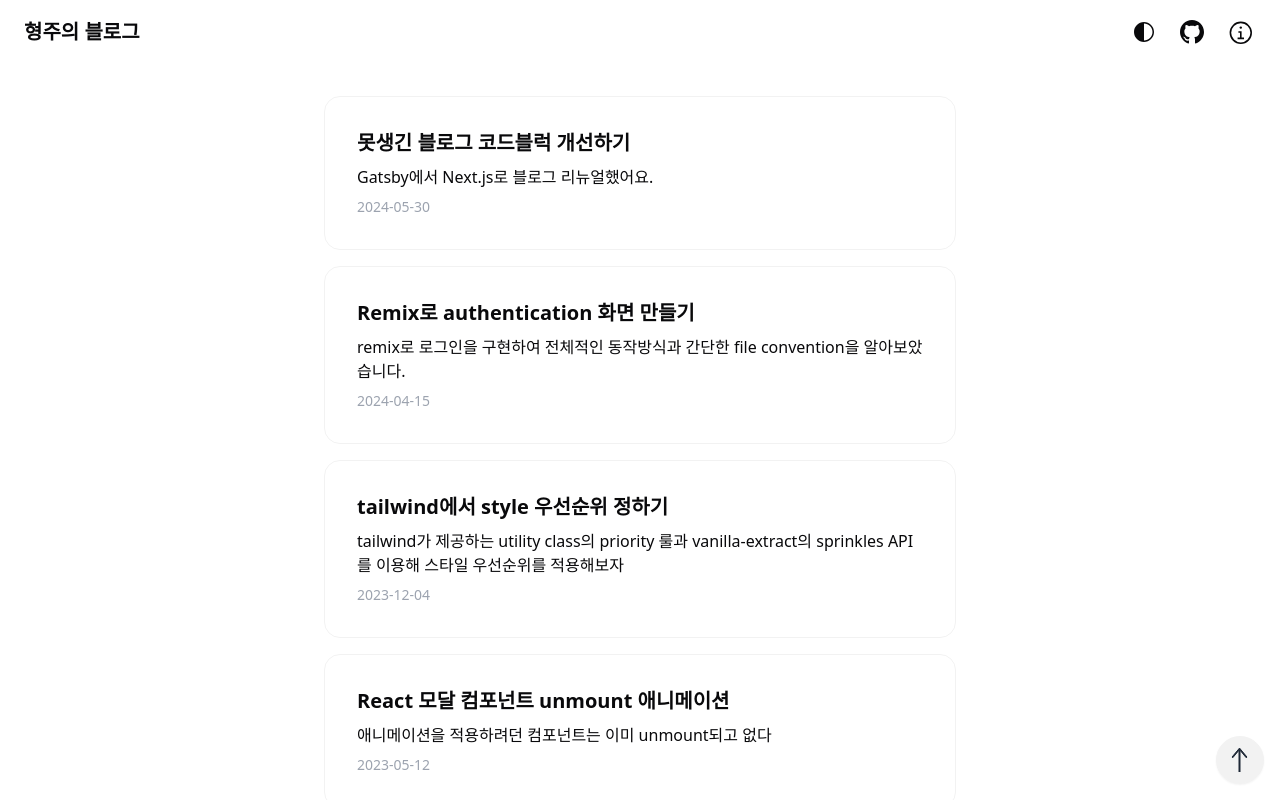
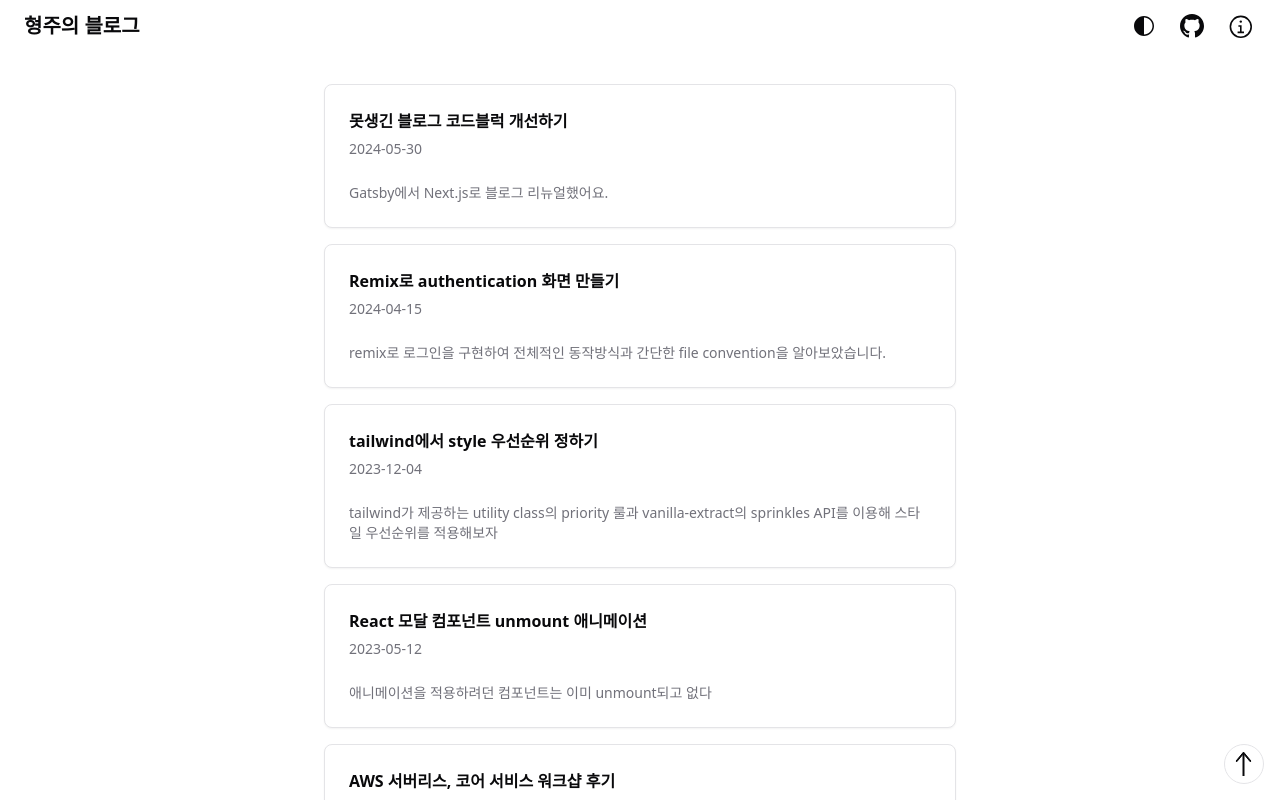
Before and after one commit to nokiahub/nokiahub.name, a Next.js app: page / in a window 1280 px wide. Shown: the top 800 px of the page. Built offline with nearby package versions, Linux system fonts and the light colour scheme.

Commit message:
updated ui with shadcn-ui

```diff
--- a/components/Footer.tsx
+++ b/components/Footer.tsx
@@ -2,7 +2,7 @@
 
 const Footer = () => {
   return (
-    <footer className={"footer footer-center p-10"}>
+    <footer className={"flex flex-col items-center gap-3 p-10"}>
       <a
         target="_blank"
         href="https://github.com/nokiahub"
@@ -10,11 +10,11 @@
       >
         <GithubIcon />
       </a>
-      <aside className={"grid-flow-col items-center"}>
+      <div>
         © {new Date().getFullYear()}, Built with
         <a href="https://nextjs.org/">Next.js</a>
-        <p>Copyright © 2024 - All right reserved</p>
-      </aside>
+      </div>
+      <p>Copyright © 2024 - All right reserved</p>
     </footer>
   );
 };
--- a/components/Header.tsx
+++ b/components/Header.tsx
@@ -1,18 +1,17 @@
 import Link from "next/link";
 import ThemeSwitchToggle from "./ThemeSwitchTogle";
 import GithubIcon from "../app/icons/GithubIcon";
-import { AboutIcon } from "../app/icons/AboutIcon";
+import { AboutIcon } from "@/app/icons/AboutIcon";
 
 export const Header = () => {
   return (
-    <nav className={"navbar sticky top-0 bg-background px-6"}>
-      <div className={"navbar-start"}>
+    <nav
+      className={"sticky top-0 flex justify-between bg-background px-6 py-3"}
+    >
       <Link className={"text-xl font-bold"} href={"/"}>
         형주의 블로그
       </Link>
-      </div>
-      <div className={"navbar-end"}>
-        <ul className={"menu menu-horizontal flex gap-6 px-1"}>
+      <ul className={"flex items-center gap-6 px-1"}>
         <ThemeSwitchToggle />
         <Link
           target="_blank"
@@ -25,7 +24,6 @@
           <AboutIcon />
         </Link>
       </ul>
-      </div>
     </nav>
   );
 };
--- a/components/Posts.tsx
+++ b/components/Posts.tsx
@@ -1,6 +1,12 @@
 import { Post } from "@/lib/post";
 import { NextPage } from "next";
 import Link from "next/link";
+import {
+  Card,
+  CardContent,
+  CardDescription,
+  CardHeader,
+} from "@/components/ui/card";
 
 type PostsProps = {
   posts: Post[];
@@ -22,12 +28,16 @@
   const { id, title, description, date } = post;
 
   return (
-    <Link className={"card card-bordered"} href={`/posts/${id}`}>
-      <div className={"card-body"}>
-        <h2 className={"card-title"}>{title}</h2>
-        <p>{description}</p>
-        <p className={"text-sm text-gray-400"}>{date}</p>
-      </div>
+    <Link href={`/posts/${id}`}>
+      <Card>
+        <CardHeader>
+          <h2 className={"font-bold"}>{title}</h2>
+          <CardDescription>{date}</CardDescription>
+        </CardHeader>
+        <CardContent>
+          <CardDescription>{description}</CardDescription>
+        </CardContent>
+      </Card>
     </Link>
   );
 };
--- a/components/ScrollToTopButton.tsx
+++ b/components/ScrollToTopButton.tsx
@@ -1,6 +1,7 @@
 "use client";
 
-import { ArrowIcon } from "../app/icons/ArrowIcon";
+import { ArrowIcon } from "@/app/icons/ArrowIcon";
+import { Button } from "@/components/ui/button";
 
 export const ScrollToTopButton = () => {
   const scrollToTop = () => {
@@ -11,11 +12,12 @@
   };
 
   return (
-    <button
+    <Button
       onClick={scrollToTop}
-      className="btn btn-circle fixed bottom-4 right-4"
+      variant={"outline"}
+      className="fixed bottom-4 right-4 size-10 rounded-full p-0"
     >
       <ArrowIcon />
-    </button>
+    </Button>
   );
 };
--- /dev/null
+++ b/components/ui/button.tsx
@@ -0,0 +1,56 @@
+import * as React from "react"
+import { Slot } from "@radix-ui/react-slot"
+import { cva, type VariantProps } from "class-variance-authority"
+
+import { cn } from "@/lib/utils"
+
+const buttonVariants = cva(
+  "inline-flex items-center justify-center whitespace-nowrap rounded-md text-sm font-medium ring-offset-background transition-colors focus-visible:outline-none focus-visible:ring-2 focus-visible:ring-ring focus-visible:ring-offset-2 disabled:pointer-events-none disabled:opacity-50",
+  {
+    variants: {
+      variant: {
+        default: "bg-primary text-primary-foreground hover:bg-primary/90",
+        destructive:
+          "bg-destructive text-destructive-foreground hover:bg-destructive/90",
+        outline:
+          "border border-input bg-background hover:bg-accent hover:text-accent-foreground",
+        secondary:
+          "bg-secondary text-secondary-foreground hover:bg-secondary/80",
+        ghost: "hover:bg-accent hover:text-accent-foreground",
+        link: "text-primary underline-offset-4 hover:underline",
+      },
+      size: {
+        default: "h-10 px-4 py-2",
+        sm: "h-9 rounded-md px-3",
+        lg: "h-11 rounded-md px-8",
+        icon: "h-10 w-10",
+      },
+    },
+    defaultVariants: {
+      variant: "default",
+      size: "default",
+    },
+  }
+)
+
+export interface ButtonProps
+  extends React.ButtonHTMLAttributes<HTMLButtonElement>,
+    VariantProps<typeof buttonVariants> {
+  asChild?: boolean
+}
+
+const Button = React.forwardRef<HTMLButtonElement, ButtonProps>(
+  ({ className, variant, size, asChild = false, ...props }, ref) => {
+    const Comp = asChild ? Slot : "button"
+    return (
+      <Comp
+        className={cn(buttonVariants({ variant, size, className }))}
+        ref={ref}
+        {...props}
+      />
+    )
+  }
+)
+Button.displayName = "Button"
+
+export { Button, buttonVariants }
--- /dev/null
+++ b/components/ui/navigation-menu.tsx
@@ -0,0 +1,128 @@
+import * as React from "react"
+import * as NavigationMenuPrimitive from "@radix-ui/react-navigation-menu"
+import { cva } from "class-variance-authority"
+import { ChevronDown } from "lucide-react"
+
+import { cn } from "@/lib/utils"
+
+const NavigationMenu = React.forwardRef<
+  React.ElementRef<typeof NavigationMenuPrimitive.Root>,
+  React.ComponentPropsWithoutRef<typeof NavigationMenuPrimitive.Root>
+>(({ className, children, ...props }, ref) => (
+  <NavigationMenuPrimitive.Root
+    ref={ref}
+    className={cn(
+      "relative z-10 flex max-w-max flex-1 items-center justify-center",
+      className
+    )}
+    {...props}
+  >
+    {children}
+    <NavigationMenuViewport />
+  </NavigationMenuPrimitive.Root>
+))
+NavigationMenu.displayName = NavigationMenuPrimitive.Root.displayName
+
+const NavigationMenuList = React.forwardRef<
+  React.ElementRef<typeof NavigationMenuPrimitive.List>,
+  React.ComponentPropsWithoutRef<typeof NavigationMenuPrimitive.List>
+>(({ className, ...props }, ref) => (
+  <NavigationMenuPrimitive.List
+    ref={ref}
+    className={cn(
+      "group flex flex-1 list-none items-center justify-center space-x-1",
+      className
+    )}
+    {...props}
+  />
+))
+NavigationMenuList.displayName = NavigationMenuPrimitive.List.displayName
+
+const NavigationMenuItem = NavigationMenuPrimitive.Item
+
+const navigationMenuTriggerStyle = cva(
+  "group inline-flex h-10 w-max items-center justify-center rounded-md bg-background px-4 py-2 text-sm font-medium transition-colors hover:bg-accent hover:text-accent-foreground focus:bg-accent focus:text-accent-foreground focus:outline-none disabled:pointer-events-none disabled:opacity-50 data-[active]:bg-accent/50 data-[state=open]:bg-accent/50"
+)
+
+const NavigationMenuTrigger = React.forwardRef<
+  React.ElementRef<typeof NavigationMenuPrimitive.Trigger>,
+  React.ComponentPropsWithoutRef<typeof NavigationMenuPrimitive.Trigger>
+>(({ className, children, ...props }, ref) => (
+  <NavigationMenuPrimitive.Trigger
+    ref={ref}
+    className={cn(navigationMenuTriggerStyle(), "group", className)}
+    {...props}
+  >
+    {children}{" "}
+    <ChevronDown
+      className="relative top-[1px] ml-1 h-3 w-3 transition duration-200 group-data-[state=open]:rotate-180"
+      aria-hidden="true"
+    />
+  </NavigationMenuPrimitive.Trigger>
+))
+NavigationMenuTrigger.displayName = NavigationMenuPrimitive.Trigger.displayName
+
+const NavigationMenuContent = React.forwardRef<
+  React.ElementRef<typeof NavigationMenuPrimitive.Content>,
+  React.ComponentPropsWithoutRef<typeof NavigationMenuPrimitive.Content>
+>(({ className, ...props }, ref) => (
+  <NavigationMenuPrimitive.Content
+    ref={ref}
+    className={cn(
+      "left-0 top-0 w-full data-[motion^=from-]:animate-in data-[motion^=to-]:animate-out data-[motion^=from-]:fade-in data-[motion^=to-]:fade-out data-[motion=from-end]:slide-in-from-right-52 data-[motion=from-start]:slide-in-from-left-52 data-[motion=to-end]:slide-out-to-right-52 data-[motion=to-start]:slide-out-to-left-52 md:absolute md:w-auto ",
+      className
+    )}
+    {...props}
+  />
+))
+NavigationMenuContent.displayName = NavigationMenuPrimitive.Content.displayName
+
+const NavigationMenuLink = NavigationMenuPrimitive.Link
+
+const NavigationMenuViewport = React.forwardRef<
+  React.ElementRef<typeof NavigationMenuPrimitive.Viewport>,
+  React.ComponentPropsWithoutRef<typeof NavigationMenuPrimitive.Viewport>
+>(({ className, ...props }, ref) => (
+  <div className={cn("absolute left-0 top-full flex justify-center")}>
+    <NavigationMenuPrimitive.Viewport
+      className={cn(
+        "origin-top-center relative mt-1.5 h-[var(--radix-navigation-menu-viewport-height)] w-full overflow-hidden rounded-md border bg-popover text-popover-foreground shadow-lg data-[state=open]:animate-in data-[state=closed]:animate-out data-[state=closed]:zoom-out-95 data-[state=open]:zoom-in-90 md:w-[var(--radix-navigation-menu-viewport-width)]",
+        className
+      )}
+      ref={ref}
+      {...props}
+    />
+  </div>
+))
+NavigationMenuViewport.displayName =
+  NavigationMenuPrimitive.Viewport.displayName
+
+const NavigationMenuIndicator = React.forwardRef<
+  React.ElementRef<typeof NavigationMenuPrimitive.Indicator>,
+  React.ComponentPropsWithoutRef<typeof NavigationMenuPrimitive.Indicator>
+>(({ className, ...props }, ref) => (
+  <NavigationMenuPrimitive.Indicator
+    ref={ref}
+    className={cn(
+      "top-full z-[1] flex h-1.5 items-end justify-center overflow-hidden data-[state=visible]:animate-in data-[state=hidden]:animate-out data-[state=hidden]:fade-out data-[state=visible]:fade-in",
+      className
+    )}
+    {...props}
+  >
+    <div className="relative top-[60%] h-2 w-2 rotate-45 rounded-tl-sm bg-border shadow-md" />
+  </NavigationMenuPrimitive.Indicator>
+))
+NavigationMenuIndicator.displayName =
+  NavigationMenuPrimitive.Indicator.displayName
+
+export {
+  navigationMenuTriggerStyle,
+  NavigationMenu,
+  NavigationMenuList,
+  NavigationMenuItem,
+  NavigationMenuContent,
+  NavigationMenuTrigger,
+  NavigationMenuLink,
+  NavigationMenuIndicator,
+  NavigationMenuViewport,
+}
--- a/package.json
+++ b/package.json
@@ -10,6 +10,8 @@
     "format": "prettier --write --ignore-path .gitignore ."
   },
   "dependencies": {
+    "@radix-ui/react-navigation-menu": "^1.1.4",
+    "@radix-ui/react-slot": "^1.0.2",
     "class-variance-authority": "^0.7.0",
     "clsx": "^2.1.1",
     "contentlayer": "^0.3.4",
@@ -35,7 +37,6 @@
     "@types/react-dom": "^18",
     "@typescript-eslint/eslint-plugin": "^7.8.0",
     "@typescript-eslint/parser": "^7.8.0",
-    "daisyui": "^4.12.2",
     "eslint": "^8",
     "eslint-config-next": "14.2.3",
     "eslint-config-prettier": "^9.1.0",
--- a/tailwind.config.ts
+++ b/tailwind.config.ts
@@ -74,11 +74,7 @@
       },
     },
   },
-  plugins: [
-    require("@tailwindcss/typography"),
-    require("daisyui"),
-    require("tailwindcss-animate"),
-  ],
+  plugins: [require("@tailwindcss/typography"), require("tailwindcss-animate")],
 } satisfies Config;
 
 export default config;
```
Also changed, not shown: 1 other file (tests, documents, lock files or other folders). Lines whose indentation alone changed are shown as unchanged.
